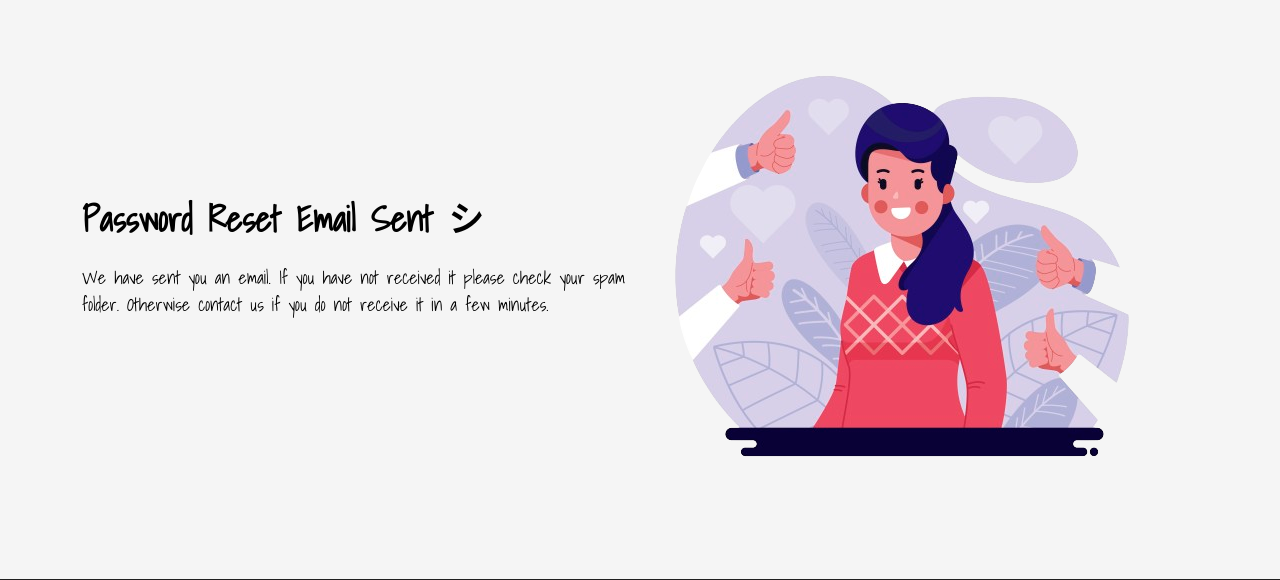
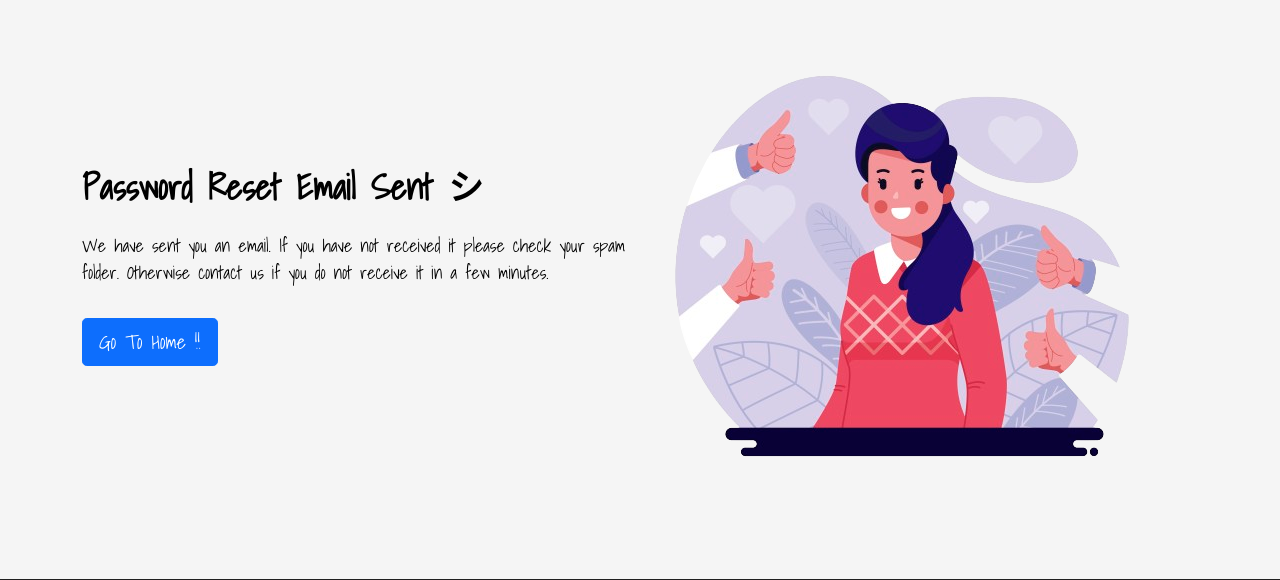
Before and after one commit to hirakhan95/smart-mingle, a Django app: template templates/smart_mingle_app/account/password_reset_done.html in a window 1280 px wide. Shown: the part 74-654 px from the top of the page. Run offline with Django 3.2, Linux system fonts and the light colour scheme; the template is opened without the code that fills it, so the values that code supplies are empty; some libraries are stand-ins or nearby versions.

Commit message:
go to home button on reset success

```diff
--- a/templates/smart_mingle_app/account/password_reset_done.html
+++ b/templates/smart_mingle_app/account/password_reset_done.html
@@ -20,6 +20,11 @@
                 We have sent you an email. If you have not received it please check your spam folder. Otherwise contact us if you do not receive it in a few minutes.
             </p>
 
+            <button type="button" class="btn mt-3 btn-primary btn-lg"
+                    onclick="window.location.href='{% url 'app:home' %}'">
+                Go To Home !!
+            </button>
+
         </div>
 
         <div class="col-lg-6 col-sm-12">
```
